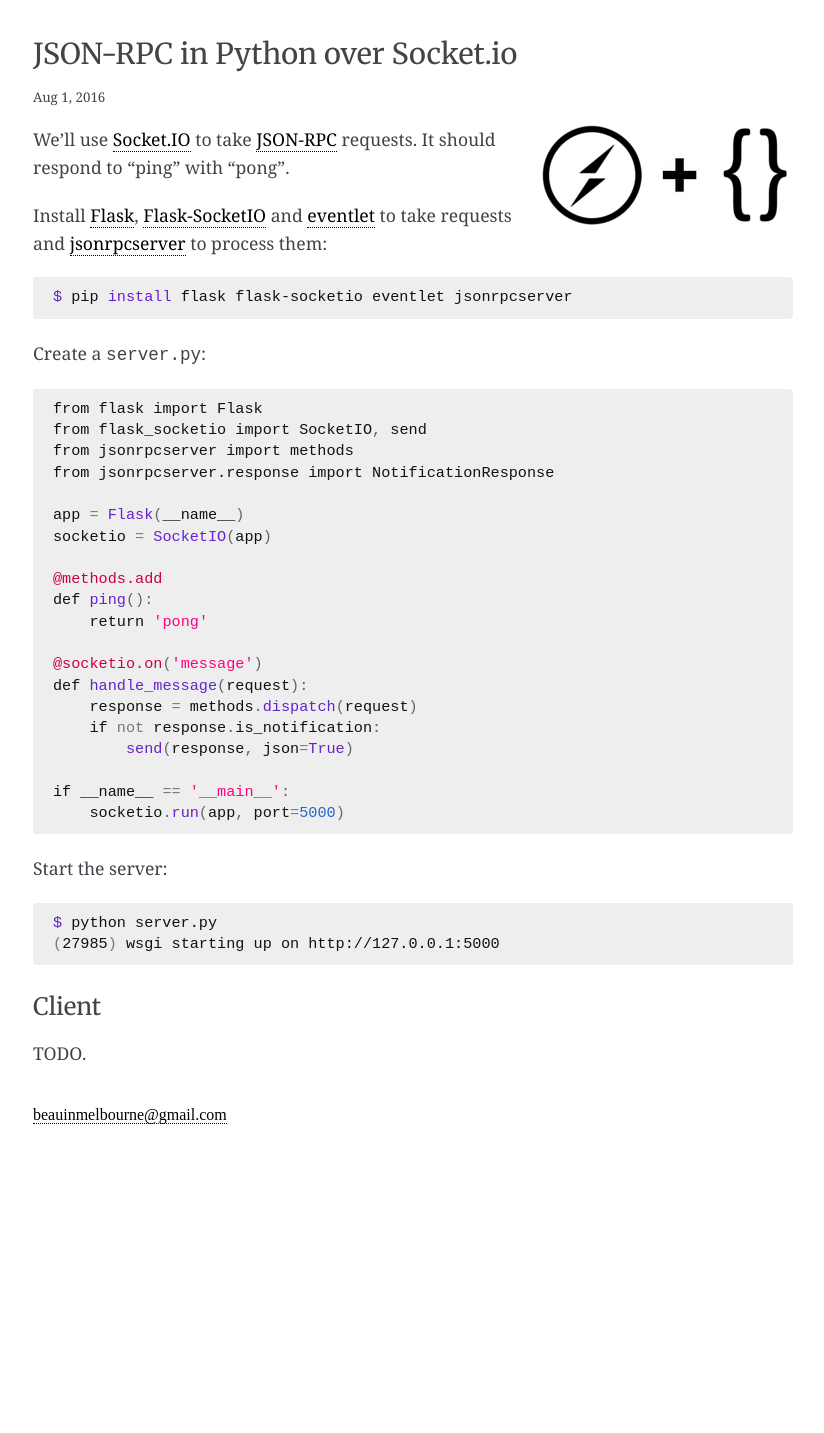
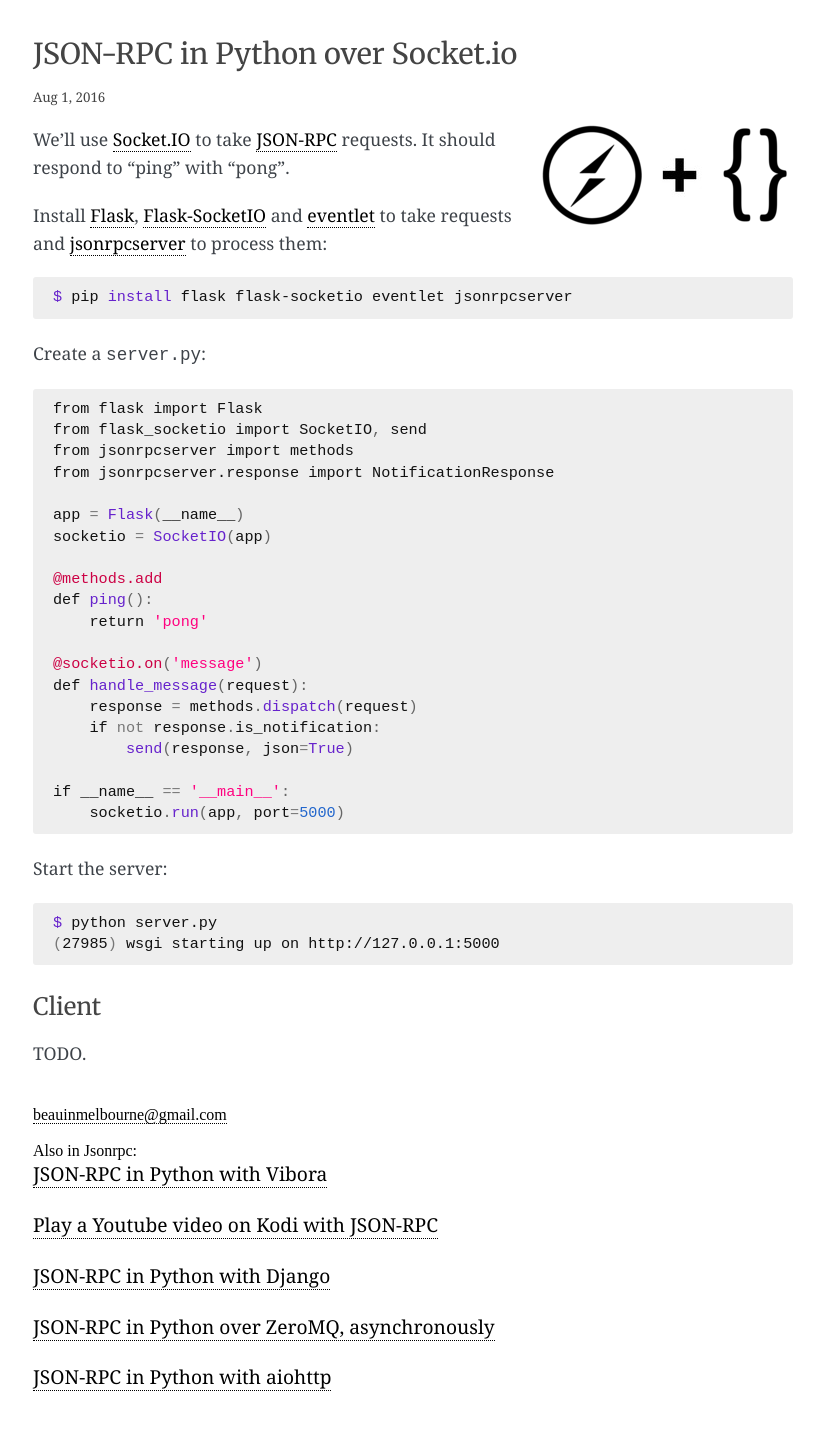
Before and after one commit to explodinglabs/explodinglabs.github.io, a Jekyll site: the page built from _posts/jsonrpc/2016-08-01-socketio.markdown, in a window 1280 px wide. Shown: the whole page, without its empty margins (227-1051 px from the left). Built offline with Jekyll 4.4.1, drawn with Linux system fonts in a browser that asks for light colours; some web fonts are replaced; before the commit the page ends 1163 px from its top, so only the background shows below that.

Commit message:
Add Vibora post

````diff
--- a/_layouts/post.html
+++ b/_layouts/post.html
@@ -18,3 +18,16 @@
 <div class="site-footer">
     <a href="mailto:beauinmelbourne@gmail.com">beauinmelbourne@gmail.com</a>
 </div>
+
+{% if page.category != empty %}
+    Also in {{ page.category |capitalize }}:
+
+    <ul class="post-list">
+        {% assign posts = site.posts |where: "category", page.category |where_exp: "item", "item.url != page.url" |sort: "date" |reverse %}
+        {% for post in posts limit: 5 %}
+            <li class="post-link">
+                <a href="{{ post.url | prepend: site.baseurl }}">{{ post.title }}</a>
+            </li>
+        {% endfor %}
+    </ul>
+{% endif %}
--- /dev/null
+++ b/_posts/jsonrpc/2018-06-30-vibora.markdown
@@ -0,0 +1,59 @@
+---
+layout: post
+category: jsonrpc
+date: 2018-06-30
+title: JSON-RPC in Python with Vibora
+permalink: /jsonrpc/vibora
+---
+<div class="wide-logos" markdown="1">
+![vibora](/assets/vibora.png)
+![plus](/assets/plus.png)
+![json](/assets/json.png)
+</div>
+
+We'll use [Vibora](https://vibora.io/) to take
+[JSON-RPC](http://www.jsonrpc.org/) requests. It should respond to "ping" with
+"pong".
+
+Install Vibora to take requests and
+[jsonrpcserver](http://jsonrpcserver.readthedocs.io/) to process them:
+
+```sh
+$ pip install vibora jsonrpcserver
+```
+Create a `server.py`:
+
+```python
+from vibora import Vibora, Request
+from vibora.responses import JsonResponse
+from jsonrpcserver.aio import methods
+
+app = Vibora()
+
+@methods.add
+async def ping():
+    return 'pong'
+
+@app.route('/', methods=['POST'])
+async def home(request: Request):
+    response = await methods.dispatch(await request.json())
+    return JsonResponse(response)
+
+if __name__ == '__main__':
+    app.run()
+```
+
+Client
+======
+Use [jsonrpcclient](http://jsonrpcclient.readthedocs.io/) to send requests:
+
+```sh
+$ pip install 'jsonrpcclient[requests]'
+$ python
+```
+```python
+>>> jsonrpcclient.request('http://localhost:5000', 'ping')
+--> {"jsonrpc": "2.0", "method": "ping", "id": 1}
+<-- {"jsonrpc":"2.0","result":"pong","id":1} (200 OK)
+'pong'
+```
````
Also changed, not shown: assets/vibora.png (added).
